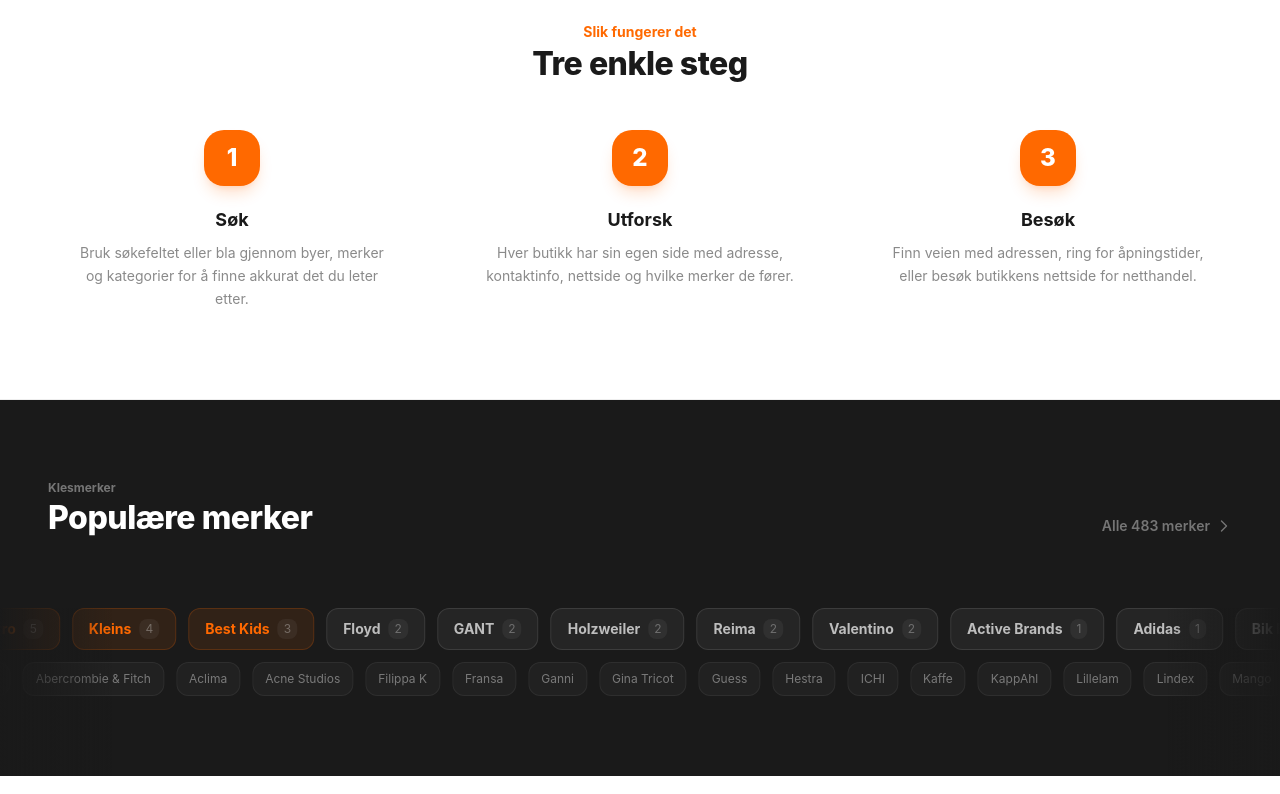
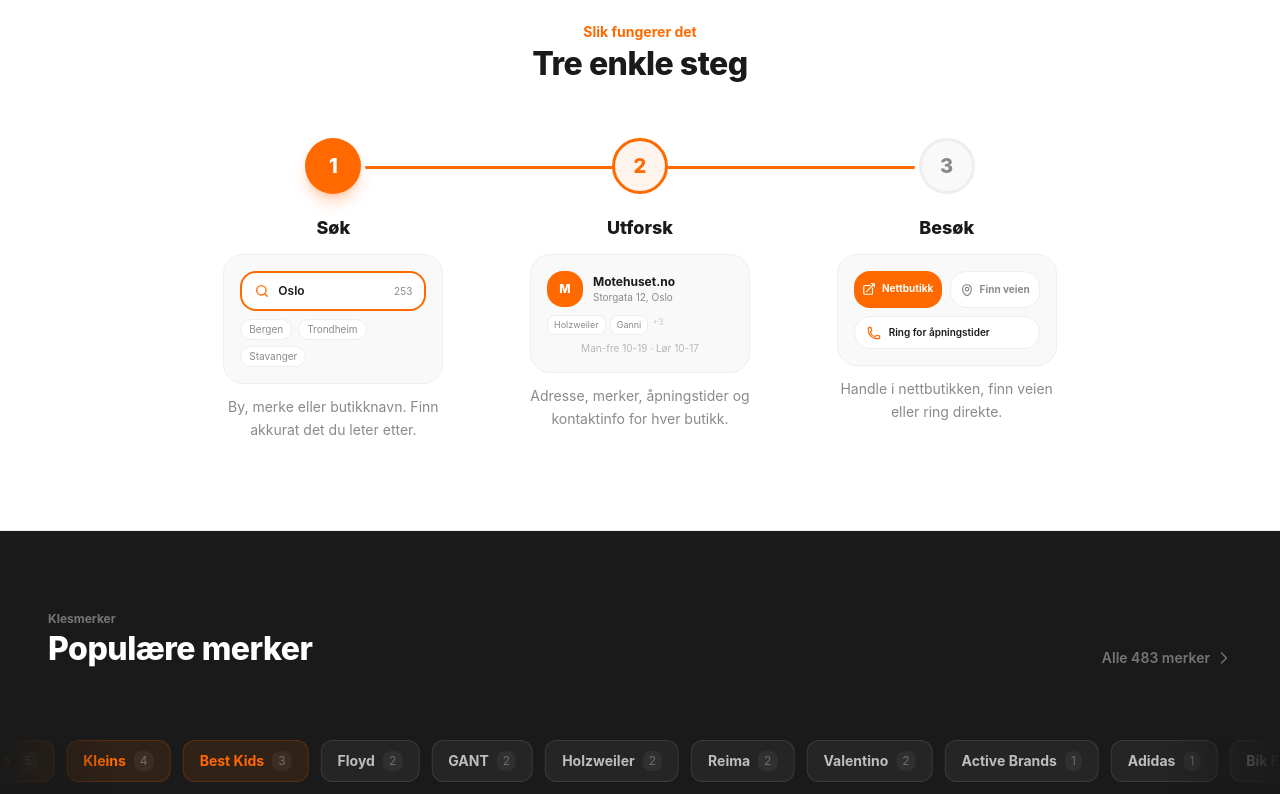
Before and after one commit to MohanM86/klesbutikk, a Next.js app: page / in a window 1280 px wide. Shown: the part 1940-2734 px from the top of the page. Built offline with nearby package versions, Linux system fonts and the light colour scheme.

Commit message:
Add files via upload

```diff
--- a/src/app/page.tsx
+++ b/src/app/page.tsx
@@ -5,6 +5,7 @@
 import AnimatedHero from '@/components/AnimatedHero';
 import CityMarquee from '@/components/CityMarquee';
 import BrandShowcase from '@/components/BrandShowcase';
+import HowItWorks from '@/components/HowItWorks';
 import { getTopCities, getFeaturedStores, getStats, getAllBrands } from '@/lib/stores';
 import { faqSchema, itemListSchema } from '@/lib/seo';
 
@@ -150,25 +151,11 @@
       {/* ─── HOW IT WORKS ─────────────────────────────────── */}
       <section className="bg-white border-y border-border">
         <div className="max-w-8xl mx-auto section-padding py-16 md:py-22">
-          <div className="text-center mb-12">
+          <div className="text-center mb-14">
             <p className="font-body text-sm font-bold text-accent mb-1">Slik fungerer det</p>
             <h2 className="font-body text-display-sm md:text-display font-extrabold text-charcoal">Tre enkle steg</h2>
           </div>
-          <div className="grid grid-cols-1 md:grid-cols-3 gap-10">
-            {[
-              { n: '1', title: 'Søk', desc: 'Bruk søkefeltet eller bla gjennom byer, merker og kategorier for å finne akkurat det du leter etter.' },
-              { n: '2', title: 'Utforsk', desc: 'Hver butikk har sin egen side med adresse, kontaktinfo, nettside og hvilke merker de fører.' },
-              { n: '3', title: 'Besøk', desc: 'Finn veien med adressen, ring for åpningstider, eller besøk butikkens nettside for netthandel.' },
-            ].map((s) => (
-              <div key={s.n} className="text-center">
-                <div className="w-14 h-14 rounded-2xl bg-accent text-white flex items-center justify-center mx-auto mb-5 shadow-lg shadow-accent/20">
-                  <span className="font-body text-2xl font-extrabold">{s.n}</span>
-                </div>
-                <h3 className="font-body text-lg font-bold text-charcoal mb-2">{s.title}</h3>
-                <p className="font-body text-sm text-muted leading-relaxed max-w-xs mx-auto">{s.desc}</p>
-              </div>
-            ))}
-          </div>
+          <HowItWorks />
         </div>
       </section>
 
--- /dev/null
+++ b/src/components/HowItWorks.tsx
@@ -0,0 +1,158 @@
+'use client';
+import { useEffect, useRef, useState } from 'react';
+
+export default function HowItWorks() {
+  const [visible, setVisible] = useState(false);
+  const ref = useRef<HTMLDivElement>(null);
+
+  useEffect(() => {
+    const obs = new IntersectionObserver(([e]) => {
+      if (e.isIntersecting) { setVisible(true); obs.disconnect(); }
+    }, { threshold: 0.3 });
+    if (ref.current) obs.observe(ref.current);
+    return () => obs.disconnect();
+  }, []);
+
+  return (
+    <div ref={ref} className="max-w-4xl mx-auto">
+      {/* Timeline container */}
+      <div className="relative px-4 md:px-0">
+        {/* Horizontal line — hidden on mobile */}
+        <div className="hidden md:block absolute top-[28px] left-[calc(16.66%+24px)] right-[calc(16.66%+24px)] h-[3px] bg-border rounded-full">
+          <div
+            className="h-full bg-accent rounded-full"
+            style={{
+              width: visible ? '100%' : '0%',
+              transition: 'width 1.5s cubic-bezier(0.4, 0, 0.2, 1) 0.3s',
+            }}
+          />
+        </div>
+
+        {/* Steps */}
+        <div className="grid grid-cols-1 md:grid-cols-3 gap-10 md:gap-6">
+          {/* Step 1 */}
+          <div
+            className="text-center"
+            style={{
+              opacity: visible ? 1 : 0,
+              transform: visible ? 'translateY(0)' : 'translateY(20px)',
+              transition: 'all 0.6s cubic-bezier(0.4, 0, 0.2, 1) 0.2s',
+            }}
+          >
+            <div className="relative z-10 w-14 h-14 rounded-full bg-accent text-white flex items-center justify-center mx-auto mb-5 shadow-lg shadow-accent/30">
+              <span className="font-body text-xl font-extrabold">1</span>
+            </div>
+            <h3 className="font-body text-lg font-extrabold text-charcoal mb-3">Søk</h3>
+
+            {/* Mini preview: search field */}
+            <div className="bg-surface border border-border rounded-2xl p-4 mx-auto max-w-[220px] mb-3">
+              <div className="flex items-center gap-2 bg-white border-2 border-accent rounded-xl px-3 py-2.5">
+                <svg className="w-4 h-4 text-accent flex-shrink-0" fill="none" stroke="currentColor" viewBox="0 0 24 24">
+                  <circle cx="11" cy="11" r="7" strokeWidth={2} />
+                  <path d="m20 20-3.5-3.5" strokeWidth={2} strokeLinecap="round" />
+                </svg>
+                <span className="font-body text-xs text-charcoal font-semibold">Oslo</span>
+                <span className="font-body text-[10px] text-muted ml-auto">253</span>
+              </div>
+              <div className="flex flex-wrap gap-1.5 mt-2">
+                {['Bergen', 'Trondheim', 'Stavanger'].map((c) => (
+                  <span key={c} className="font-body text-[10px] bg-white border border-border px-2 py-0.5 rounded-lg text-muted">{c}</span>
+                ))}
+              </div>
+            </div>
+
+            <p className="font-body text-sm text-muted leading-relaxed max-w-[220px] mx-auto">
+              By, merke eller butikknavn. Finn akkurat det du leter etter.
+            </p>
+          </div>
+
+          {/* Step 2 */}
+          <div
+            className="text-center"
+            style={{
+              opacity: visible ? 1 : 0,
+              transform: visible ? 'translateY(0)' : 'translateY(20px)',
+              transition: 'all 0.6s cubic-bezier(0.4, 0, 0.2, 1) 0.7s',
+            }}
+          >
+            <div className="relative z-10 w-14 h-14 rounded-full bg-accent-light border-[3px] border-accent text-accent flex items-center justify-center mx-auto mb-5">
+              <span className="font-body text-xl font-extrabold">2</span>
+            </div>
+            <h3 className="font-body text-lg font-extrabold text-charcoal mb-3">Utforsk</h3>
+
+            {/* Mini preview: store card */}
+            <div className="bg-surface border border-border rounded-2xl p-4 mx-auto max-w-[220px] mb-3">
+              <div className="flex items-center gap-2.5 mb-2">
+                <div className="w-9 h-9 rounded-xl bg-accent flex items-center justify-center">
+                  <span className="font-body text-xs font-extrabold text-white">M</span>
+                </div>
+                <div className="text-left">
+                  <p className="font-body text-xs font-bold text-charcoal">Motehuset.no</p>
+                  <p className="font-body text-[10px] text-muted">Storgata 12, Oslo</p>
+                </div>
+              </div>
+              <div className="flex gap-1 mb-1.5">
+                {['Holzweiler', 'Ganni'].map((m) => (
+                  <span key={m} className="font-body text-[9px] bg-white border border-border px-1.5 py-0.5 rounded text-muted">{m}</span>
+                ))}
+                <span className="font-body text-[9px] text-muted/40">+3</span>
+              </div>
+              <p className="font-body text-[10px] text-muted/60">Man-fre 10-19 · Lør 10-17</p>
+            </div>
+
+            <p className="font-body text-sm text-muted leading-relaxed max-w-[220px] mx-auto">
+              Adresse, merker, åpningstider og kontaktinfo for hver butikk.
+            </p>
+          </div>
+
+          {/* Step 3 */}
+          <div
+            className="text-center"
+            style={{
+              opacity: visible ? 1 : 0,
+              transform: visible ? 'translateY(0)' : 'translateY(20px)',
+              transition: 'all 0.6s cubic-bezier(0.4, 0, 0.2, 1) 1.2s',
+            }}
+          >
+            <div className="relative z-10 w-14 h-14 rounded-full bg-surface border-[3px] border-border text-muted flex items-center justify-center mx-auto mb-5">
+              <span className="font-body text-xl font-extrabold">3</span>
+            </div>
+            <h3 className="font-body text-lg font-extrabold text-charcoal mb-3">Besøk</h3>
+
+            {/* Mini preview: action buttons */}
+            <div className="bg-surface border border-border rounded-2xl p-4 mx-auto max-w-[220px] mb-3">
+              <div className="flex gap-2 mb-2">
+                <div className="flex-1 bg-accent text-white rounded-xl py-2.5 text-center">
+                  <div className="flex items-center justify-center gap-1.5">
+                    <svg className="w-3.5 h-3.5" fill="none" stroke="currentColor" viewBox="0 0 24 24">
+                      <path strokeLinecap="round" strokeLinejoin="round" strokeWidth={2} d="M13.5 6H5.25A2.25 2.25 0 003 8.25v10.5A2.25 2.25 0 005.25 21h10.5A2.25 2.25 0 0018 18.75V10.5m-10.5 6L21 3m0 0h-5.25M21 3v5.25" />
+                    </svg>
+                    <span className="font-body text-[10px] font-bold">Nettbutikk</span>
+                  </div>
+                </div>
+                <div className="flex-1 bg-white border border-border rounded-xl py-2.5 text-center">
+                  <div className="flex items-center justify-center gap-1.5">
+                    <svg className="w-3.5 h-3.5 text-muted" fill="none" stroke="currentColor" viewBox="0 0 24 24">
+                      <path strokeLinecap="round" strokeLinejoin="round" strokeWidth={2} d="M15 10.5a3 3 0 11-6 0 3 3 0 016 0zM19.5 10.5c0 7.142-7.5 11.25-7.5 11.25S4.5 17.642 4.5 10.5a7.5 7.5 0 1115 0z" />
+                    </svg>
+                    <span className="font-body text-[10px] font-bold text-muted">Finn veien</span>
+                  </div>
+                </div>
+              </div>
+              <div className="flex items-center gap-2 bg-white border border-border rounded-xl px-3 py-2">
+                <svg className="w-3.5 h-3.5 text-accent flex-shrink-0" fill="none" stroke="currentColor" viewBox="0 0 24 24">
+                  <path strokeLinecap="round" strokeLinejoin="round" strokeWidth={2} d="M2.25 6.75c0 8.284 6.716 15 15 15h2.25a2.25 2.25 0 002.25-2.25v-1.372c0-.516-.351-.966-.852-1.091l-4.423-1.106c-.44-.11-.902.055-1.173.417l-.97 1.293c-.282.376-.769.542-1.21.38a12.035 12.035 0 01-7.143-7.143c-.162-.441.004-.928.38-1.21l1.293-.97c.363-.271.527-.734.417-1.173L6.963 3.102a1.125 1.125 0 00-1.091-.852H4.5A2.25 2.25 0 002.25 4.5v2.25z" />
+                </svg>
+                <span className="font-body text-[10px] font-semibold text-charcoal">Ring for åpningstider</span>
+              </div>
+            </div>
+
+            <p className="font-body text-sm text-muted leading-relaxed max-w-[220px] mx-auto">
+              Handle i nettbutikken, finn veien eller ring direkte.
+            </p>
+          </div>
+        </div>
+      </div>
+    </div>
+  );
+}
```
